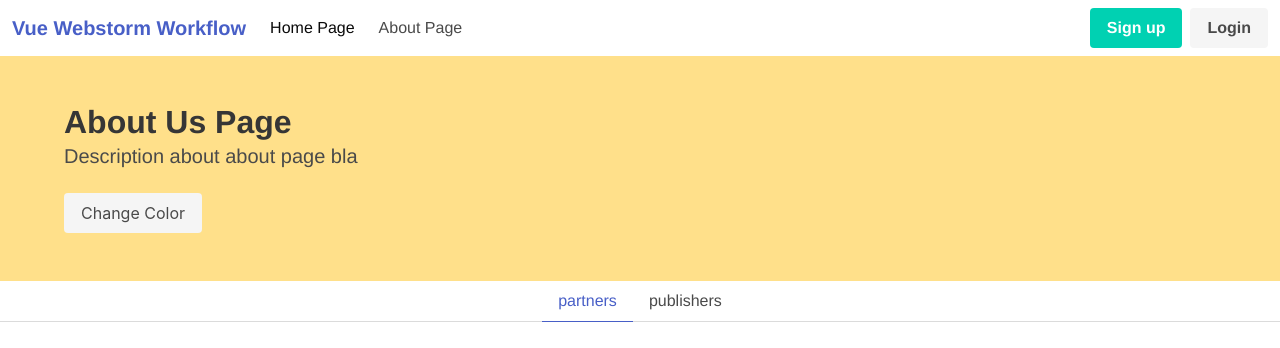
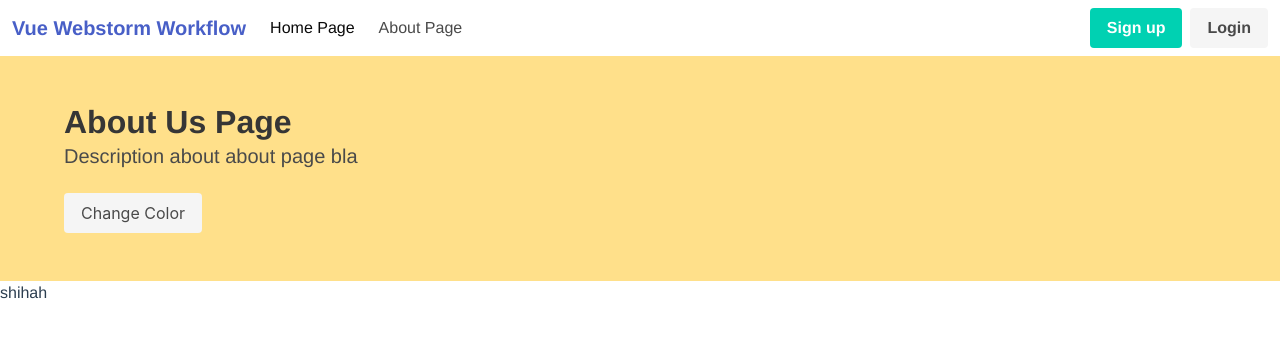
Before and after one commit to sudo-shihab/vue-webstorm-sample-app, a Vue app: page /#/about in a window 1280 px wide. Shown: the top 348 px of the page. Built offline with nearby package versions, Linux system fonts and the light colour scheme.

Commit message:
test husky 6

```diff
--- a/src/views/About.vue
+++ b/src/views/About.vue
@@ -5,7 +5,8 @@
       title="About Us Page"
       sub-title="Description about about page bla"
     />
-    <app-tabs :menu-list="['partners', 'publishers']" />
+
+    <p>shihah</p>
   </div>
 </template>
 
```
